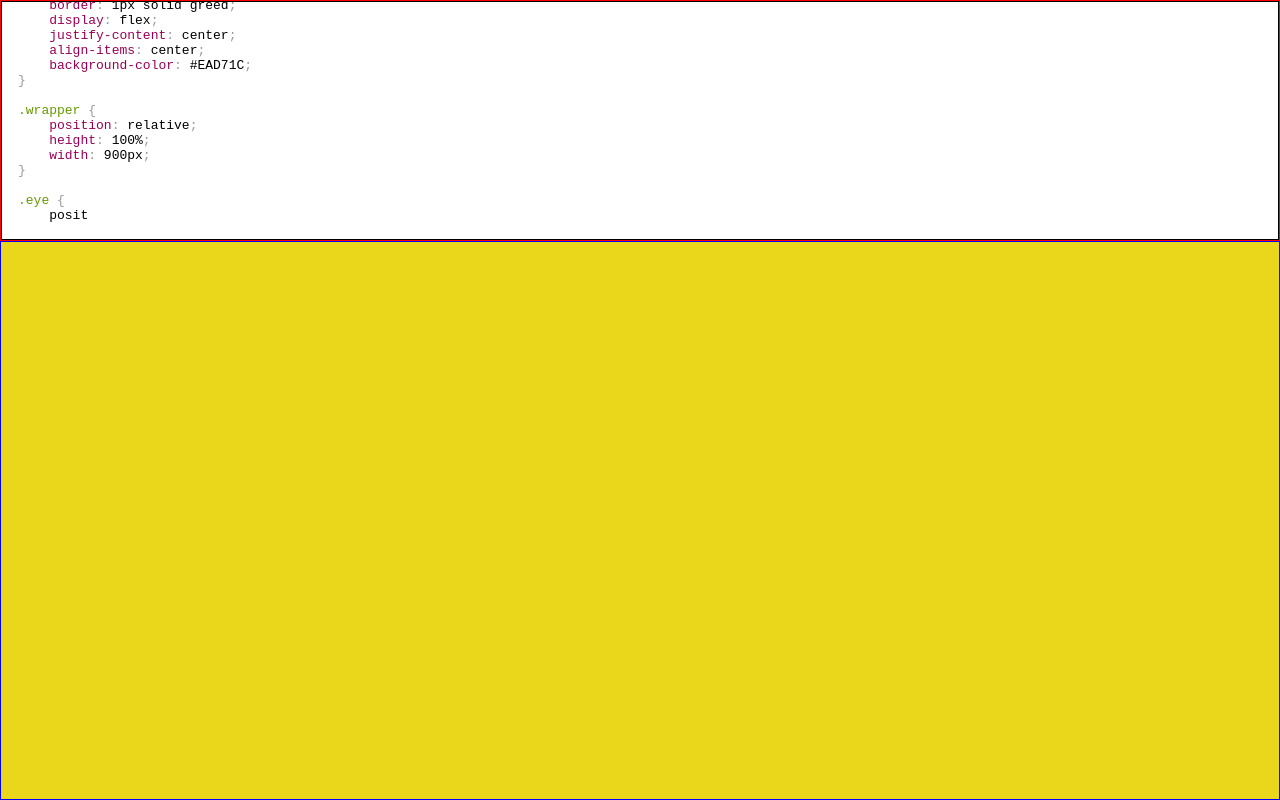
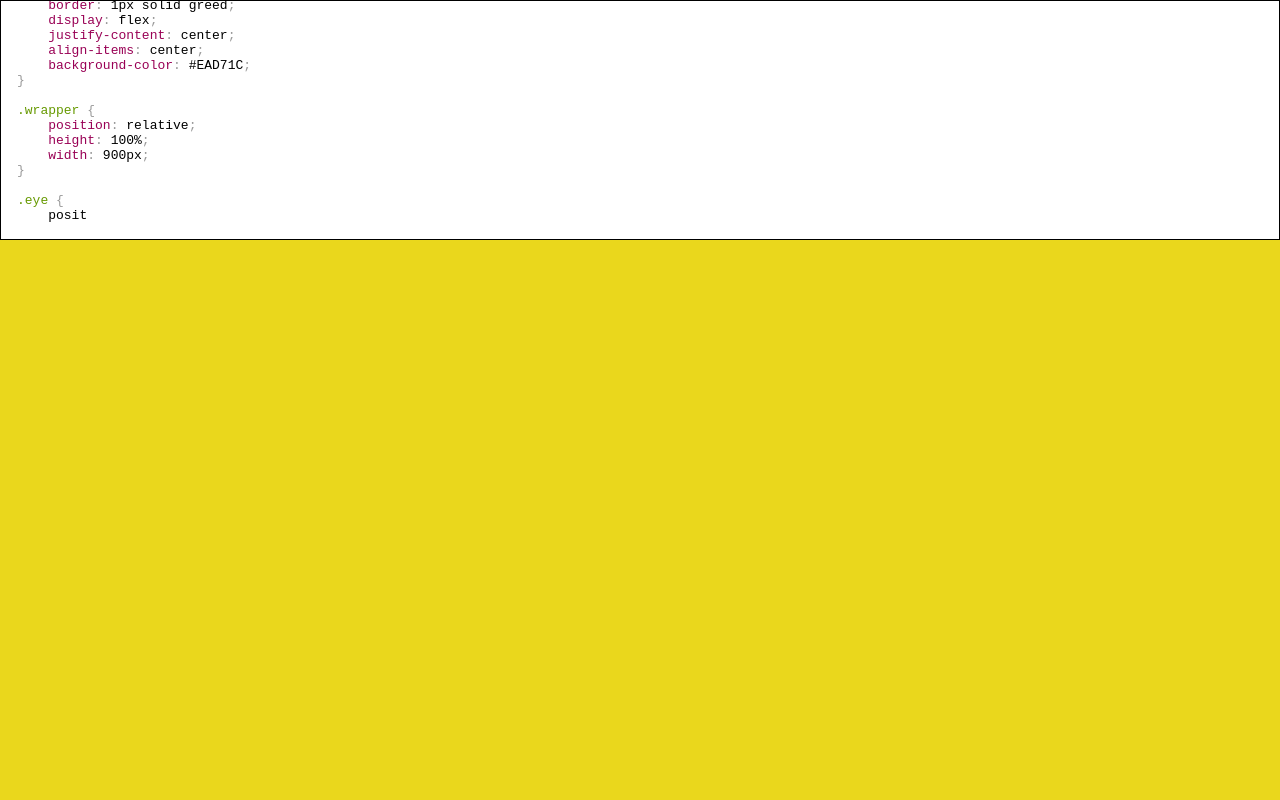
Before and after one commit to xiuqiang1995/animation-CSS, a plain HTML site: page index.html in a window 1280 px wide. Drawn offline with Linux system fonts and the light colour scheme.

Commit message:
皮卡丘

```diff
--- a/default.css
+++ b/default.css
@@ -21,13 +21,11 @@ body {
 .code-wrapper {
     flex: 3;
     height: 30%;
-    border: 1px solid green;
 }
 
 .preview-wrapper {
     flex: 7;
     height: 70%;
-    border: 1px solid blue;
 }
 
 #code {
--- a/index.html
+++ b/index.html
@@ -11,7 +11,7 @@
 </head>
 
 <body>
-    <div class="code-wrapper" style="border: 1px solid red">
+    <div class="code-wrapper">
         <pre id="code"></pre>
     </div>
     <div class="preview-wrapper">
```
